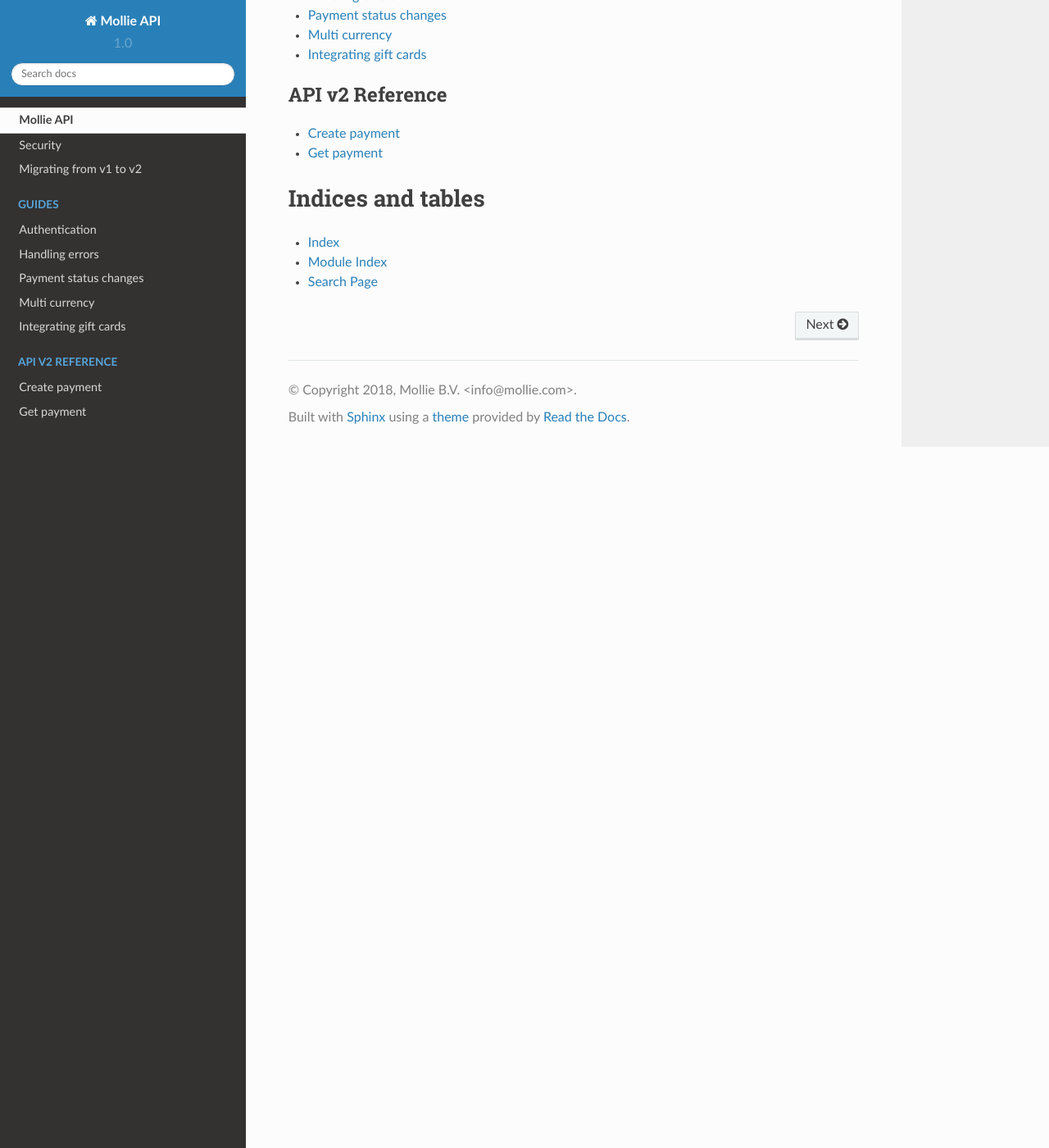
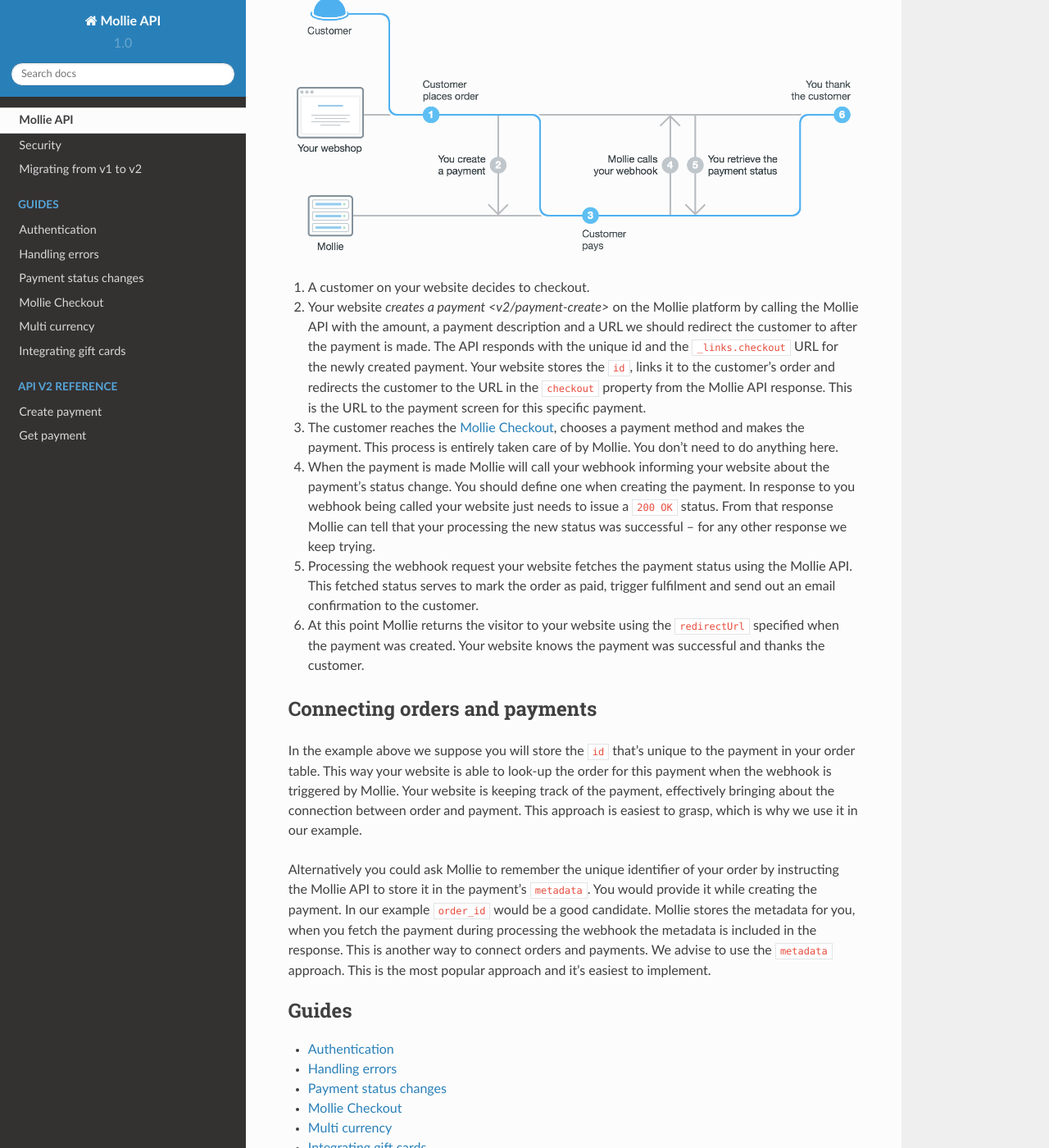
Before and after one commit to zsparal/api-documentation, a Sphinx documentation site: the page built from source/index.rst, in a window 1280 px wide and 1400 px high, scrolled down 1233 px. Shown: the whole window at 82% size. Built offline with Sphinx 7.4.7 and the Read the Docs theme 2.0.0, drawn with Linux system fonts in a browser that asks for light colours; some of the changed text lies outside the part shown.

Commit message:
Update guide, guide on checkout

```diff
--- a/source/guides/giftcards.rst
+++ b/source/guides/giftcards.rst
@@ -17,7 +17,7 @@
 
 If you need a different brand, please reach out to your account manager or our support department.
 
-Using the Mollie Checkout, your customer can pay part of the payment using gift cards and pay any remaining amount due
+Using the :ref:`checkout`, your customer can pay part of the payment using gift cards and pay any remaining amount due
 using the other payment methods enabled on your website profile.
 
 Contracting and settlement
--- a/source/index.rst
+++ b/source/index.rst
@@ -48,6 +48,33 @@
 All of the payment methods you have enabled are – where relevant – shown to the consumer. You can enable payment methods
 using the `Dashboard <https://www.mollie.com/dashboard>`_.
 
+How does the Mollie API work?
+-----------------------------
+
+.. image:: guides/images/api-overview-flow@2x.png
+
+#. A customer on your website decides to checkout.
+#. Your website `creates a payment <v2/payment-create>` on the Mollie platform by calling the Mollie API with the amount, a payment description and a URL we should redirect the customer to after the payment is made.
+   The API responds with the unique id and the ``_links.checkout`` URL for the newly created payment. Your website stores the ``id``, links it to the customer's order and redirects the customer to the URL in the ``checkout`` property from the Mollie API response. This is the URL to the payment screen for this specific payment.
+#. The customer reaches the :ref:`checkout`, chooses a payment method and makes the payment. This process is entirely taken care of by Mollie. You don't need to do anything here.
+#. When the payment is made Mollie will call your webhook informing your website about the payment's status change. You should define one when creating the payment.
+   In response to you webhook being called your website just needs to issue a ``200 OK`` status. From that response Mollie can tell that your processing the new status was successful – for any other response we keep trying.
+#. Processing the webhook request your website fetches the payment status using the Mollie API. This fetched status serves to mark the order as paid, trigger fulfilment and send out an email confirmation to the customer.
+#. At this point Mollie returns the visitor to your website using the ``redirectUrl`` specified when the payment was created. Your website knows the payment was successful and thanks the customer.
+
+Connecting orders and payments
+------------------------------
+
+In the example above we suppose you will store the ``id`` that's unique to the payment in your order table. This way
+your website is able to look-up the order for this payment when the webhook is triggered by Mollie. Your website is
+keeping track of the payment, effectively bringing about the connection between order and payment. This approach is
+easiest to grasp, which is why we use it in our example.
+
+Alternatively you could ask Mollie to remember the unique identifier of your order by instructing the Mollie API to
+store it in the payment's ``metadata``. You would provide it while creating the payment. In our example ``order_id``
+would be a good candidate. Mollie stores the metadata for you, when you fetch the payment during processing the webhook
+the metadata is included in the response. This is another way to connect orders and payments. We advise to use the
+``metadata`` approach. This is the most popular approach and it's easiest to implement.
 
 .. toctree::
    :hidden:
@@ -60,6 +87,7 @@
    guides/authentication
    guides/handling-errors
    guides/payment-status-changes
+   guides/checkout
    guides/multicurrency
    guides/giftcards
    :maxdepth: 1
```
Also changed, not shown: README.md (+3 -0 lines), source/guides/checkout.rst (added, +49 -0 lines), source/guides/images/api-overview-flow@2x.png (added), source/guides/images/mollie-checkout-example-a@2x.jpg (added), source/guides/images/mollie-checkout-example-b@2x.jpg (added).
